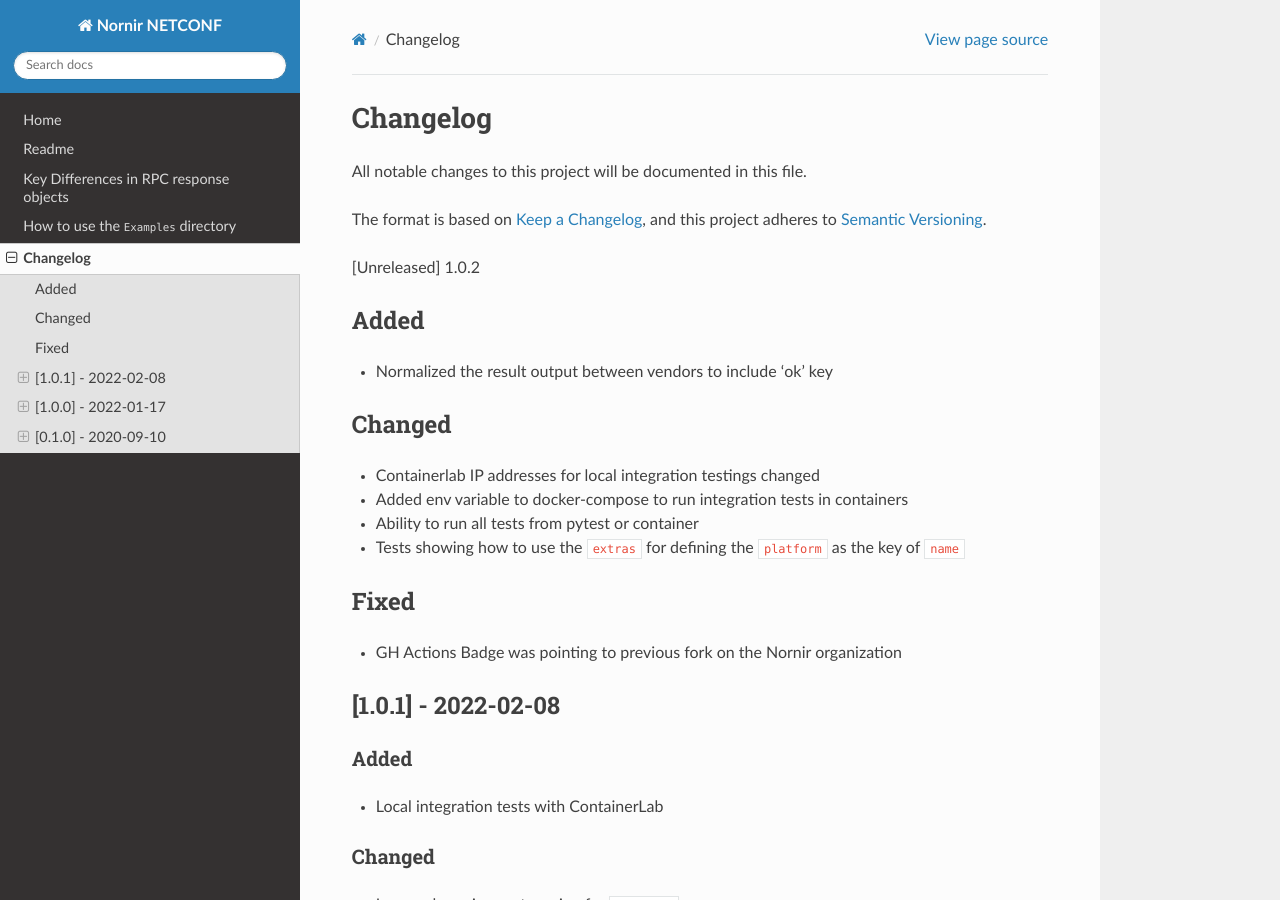
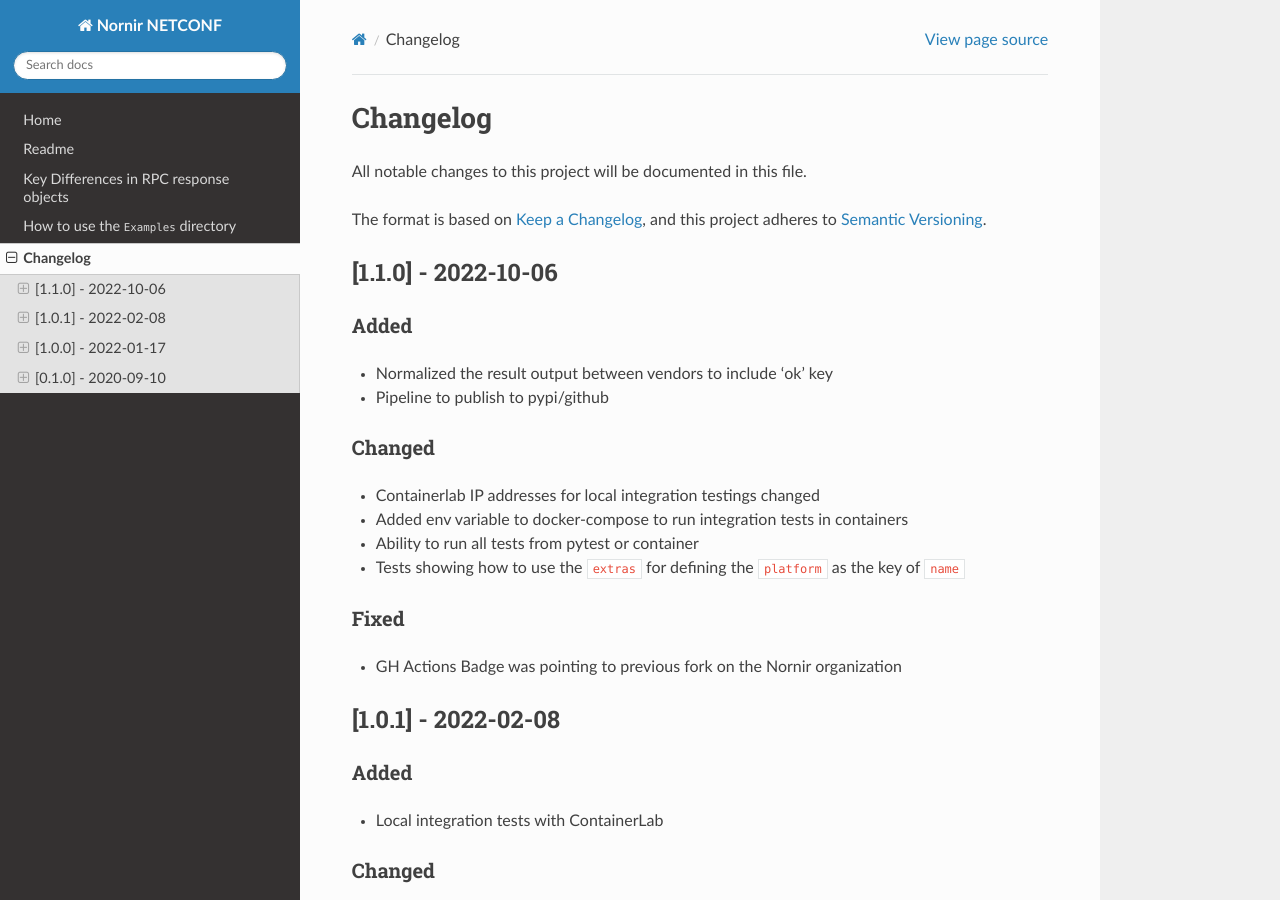
Before and after one commit to h4ndzdatm0ld/nornir_netconf, a Sphinx documentation site: the page built from docs/changelog.md, in a window 1280 px wide and 900 px high. Built offline with Sphinx 7.4.7 and the Read the Docs theme 2.0.0, drawn with Linux system fonts in a browser that asks for light colours.

Commit message:
Feature/pipeline (#49)
* release v1.1.0

* branch name

* workflow

* changelog

```diff
--- a/docs/changelog.md
+++ b/docs/changelog.md
@@ -4,11 +4,12 @@
 
 The format is based on [Keep a Changelog](https://keepachangelog.com/en/1.0.0/), and this project adheres to [Semantic Versioning](https://semver.org/spec/v2.0.0.html).
 
-[Unreleased] 1.0.2
+## [1.1.0] - 2022-10-06
 
 ### Added
 
 - Normalized the result output between vendors to include 'ok' key
+- Pipeline to publish to pypi/github
 
 ### Changed
 
--- a/pyproject.toml
+++ b/pyproject.toml
@@ -1,6 +1,6 @@
 [tool.poetry]
 name = "nornir_netconf"
-version = "1.0.1"
+version = "1.1.0"
 description = "Netconf plugin for nornir using ncclient"
 authors = ["Hugo Tinoco <hugotinoco@icloud.com>", "Patrick Ogenstad <patrick@ogenstad.com>"]
 license = "Apache-2.0"
```
Also changed, not shown: 2 other files.
